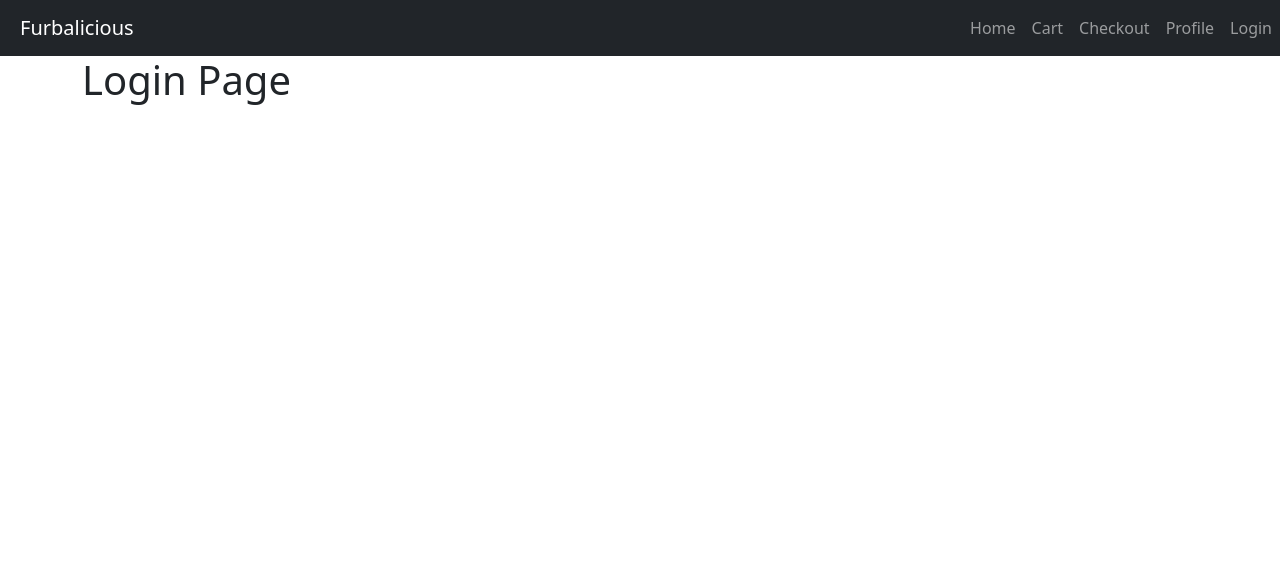
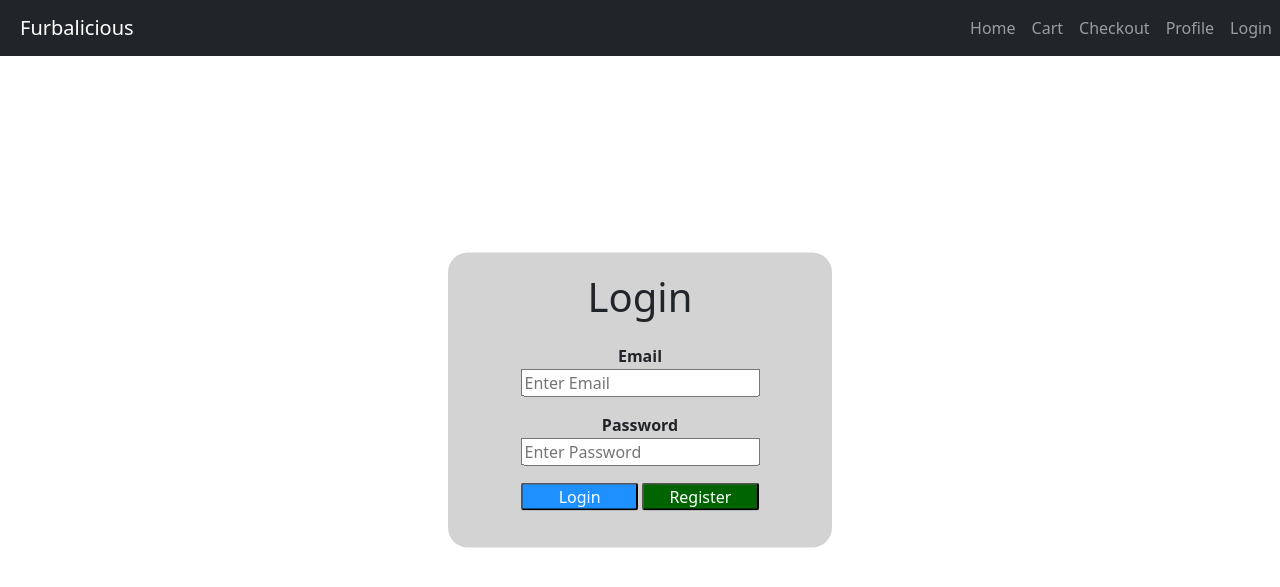
Before and after one commit to Phatfisher/Furbalicious, a Django app: page /login/ in a window 1280 px wide. Shown: the top 587 px of the page. Run offline with Django 3.2, Linux system fonts and the light colour scheme.

Commit message:
Worked on Login View
- Made basic Front-end
- Implemented back-end login/authentication

```diff
--- a/Templates/base.html
+++ b/Templates/base.html
@@ -2,6 +2,7 @@
 <html>
 <head>
     <link rel="stylesheet" href="{% static 'css/style.css' %}">
+    <link rel="stylesheet" href="{% static 'css/login.css' %}">
     <link href="https://cdn.jsdelivr.net/npm/bootstrap@5.1.3/dist/css/bootstrap.min.css" rel="stylesheet" integrity="sha384-1BmE4kWBq78iYhFldvKuhfTAU6auU8tT94WrHftjDbrCEXSU1oBoqyl2QvZ6jIW3" crossorigin="anonymous">
 
     <nav class="navbar navbar-expand-lg navbar-dark bg-dark">
--- a/Templates/login.html
+++ b/Templates/login.html
@@ -1,6 +1,26 @@
 {% extends 'base.html' %}
 {% load static %}
+{% block content %}
 
-{% block content %}
-<h1>Login Page</h1>
+<div id="content">
+    <div id="loginDiv">
+        <h1 id="pageTitle">Login</h1>
+        <form id="loginForm" method="post" name="login">
+            {% csrf_token %}
+            <table id="loginTable">
+                <tr><td><label for="email"><b>Email</b></label></td></tr>
+                <tr><td><input type="text" placeholder="Enter Email" name="email" id="email" required></td></tr>
+                <tr><td><label for="password"><b>Password</b></label></td></tr>
+                <tr><td><input type="password" placeholder="Enter Password" name="password" id="password" required></td></tr>
+                <tr>
+                    <td>
+                        <input type="submit" class="loginButton" value="Login" id="submitButton">
+                        <a href="/registration/"><button type="button" id="registerButton" class="loginButton">Register</button></a>
+                    </td>
+                </tr>
+            </table>
+        </form>
+    </div>
+</div>
+
 {% endblock content %}
--- /dev/null
+++ b/static/css/login.css
@@ -0,0 +1,41 @@
+#content{
+    background-color: dimgrey;
+}
+
+#loginDiv{
+    position: absolute;
+    left: 50%;
+    top: 50%;
+    -webkit-transform: translate(-50%, -50%);
+    transform: translate(-50%, -50%);
+    background-color: lightgray;
+    border-radius: 20px;
+    padding: 20px;
+    width: 30%;
+    min-width: 237px;
+    max-width: 450px;
+}
+
+table, #buttonDiv{
+    margin-left: auto;
+    margin-right: auto;
+    text-align: center;
+}
+
+label{
+    padding-top: 15px;
+}
+
+.loginButton{
+    background-color: dodgerblue;
+    color:white;
+    margin-top: 15px;
+    border-radius: 3px;
+    padding-left: 5px;
+    padding-right: 5px;
+    width: 48.8%
+}
+
+#registerButton{
+    background-color: darkgreen;
+}
--- a/static/css/style.css
+++ b/static/css/style.css
@@ -20,6 +20,10 @@ ul.nav > li:hover{
 }
  */
 
+ #pageTitle{
+     text-align: center;
+ }
+
  .card{
      width: 250px;
  }
--- a/website/urls.py
+++ b/website/urls.py
@@ -1,4 +1,5 @@
 from django.urls import path
+from django.conf.urls import url
 import website.views as views
 
 urlpatterns = [
--- a/website/views.py
+++ b/website/views.py
@@ -1,5 +1,10 @@
 from django.shortcuts import render
 from django.views.generic import TemplateView
+from django.views.decorators.csrf import csrf_exempt
+from django.contrib.auth import authenticate, login, logout
+from django.shortcuts import render, redirect
+from django.http import HttpResponse,  HttpResponseRedirect
+from django.urls import reverse
 
 class HomePageView(TemplateView):
     template_name = 'home.html'
@@ -7,8 +12,24 @@ class HomePageView(TemplateView):
 class RegistrationPageView(TemplateView):
     template_name = 'registration.html'
 
+
 class LoginPageView(TemplateView):
     template_name = 'login.html'
+
+    #Handles login attempt
+    def post(self, request):
+        email = request.POST['email']
+        password = request.POST['password']
+        user = authenticate(request, username=email, password=password)
+        #If user found in DB, login user and send to catalog.
+        if user is not None:
+            login(request, user)
+            print('Login Successful')
+            return HttpResponseRedirect(reverse('home'))
+        #Else redirect back to login page.  Ideally we need a message system.
+        else:
+            print('Login Failed')
+            return redirect('/login/')
 
 class ProfilePageView(TemplateView):
     template_name = 'profile.html'
```
Also changed, not shown: db.sqlite3.
